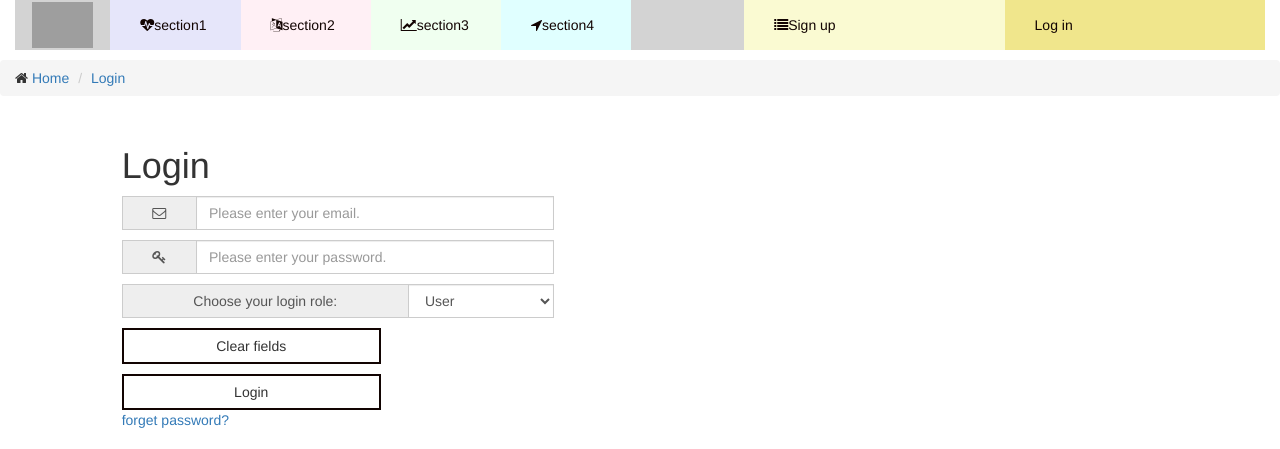
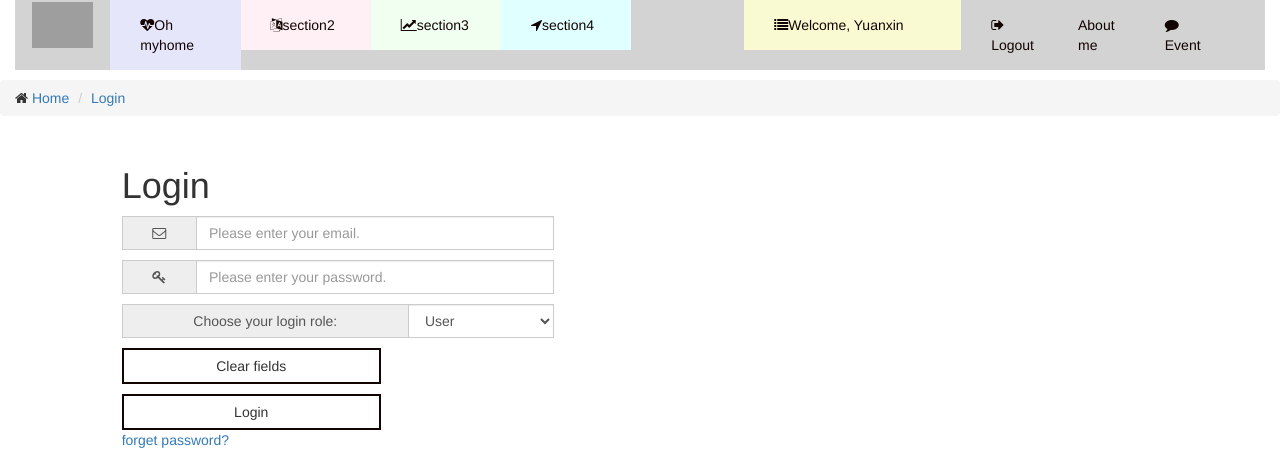
Before and after one commit to Yuhuu/Plan-with-fun, a PHP site: page /WEBprosjekt-2015/ in a window 1280 px wide. Shown: the top 449 px of the page. Run offline with PHP 8.4, Linux system fonts and the light colour scheme; some libraries are stand-ins or nearby versions; grey boxes are pictures that could not be loaded.

Commit message:
add user auth
add user auth

```diff
--- a/index.php
+++ b/index.php
@@ -16,20 +16,20 @@
         <link rel="stylesheet" href="https://maxcdn.bootstrapcdn.com/font-awesome/4.5.0/css/font-awesome.min.css">
         <link rel="stylesheet" href="style.css" type="text/css"/>
         <!-- HTML5 Shim and Respond.js IE8 support of HTML5 elements and media queries -->
-
     </head>
     <body>
+        <!-- navigation nav -->
         <?php
         require_once 'navigation.php';
         ?>
-        <!-- angular templating -->
-        <!-- this is where content will be injected -->
-        <div ng-view>
-        <?php
-        include "login.php";
-        ?>
-        </div>
-        <!--    put angualr scrip at the end , to avail long loading time   -->
+
+        <!-- this is main content where different views will be injected -->
+        <!--<div id="main"><div ng-view>-->
+                <?php
+               include "login.php";
+                ?>
+            <!--</div></div>-->
+        <!-- footer navbar -->
 
     </body>
 </html>
--- a/login.php
+++ b/login.php
@@ -61,8 +61,6 @@
             </select>
         </div>
 
-
-
         <div class="clearfix"></div>
         <div class="input-group col-xs-6 col-xs-3 ">
     <!--    <input type="button" value="Cancel changes" />-->
--- a/navigation.php
+++ b/navigation.php
@@ -12,8 +12,8 @@
     <div class="collapse navbar-collapse nopadding" id="myNavbar" style="background-color:lightgray;">
 
         <ul class="col-xs-12 col-md-5 nav navbar-nav navbar-left nopadding">
-          <li class="col-xs-6 col-md-3" style="background-color:lavender;"><a href="#section1">
-                  <i class="fa fa-heartbeat"></i>section1</a></li>
+          <li class="col-xs-6 col-md-3" style="background-color:lavender;"><a href="#">
+                  <i class="fa fa-heartbeat"></i>Oh myhome</a></li>
           <li class="col-xs-6 col-md-3" style="background-color:lavenderblush;">
               <a href="#section2"><i class="fa fa-language"></i>section2</a></li>
           <li class="col-xs-6 col-md-3" style="background-color:HoneyDew ;">
--- a/userProfile.php
+++ b/userProfile.php
@@ -11,7 +11,7 @@ session_start();
 global $user;
 //$destroySession = destroySession();
 $userstr = "Guest";
-//$_SESSION["user"] = "Yuanxin";
+$_SESSION["user"] = "Yuanxin";
 if (isset($_SESSION['user']))
   {
     $user     = $_SESSION['user'];
@@ -25,15 +25,16 @@ if(checkUser())
   {
     global $user;
     echo "<li class='col-xs-12 col-md-5' style='background-color:lightgoldenrodyellow;'>".
-         "<a href='' id ='flip' ><i class='fa fa-list'></i>Welcome, $user</a></li>".
-         "<li class='col-xs-12 col-md-2'><a href='logout.php'>Logout</a></li>".
-         "<li class='col-xs-12 col-md-2'><a href=''>Home</a></li>" .
-         "<li class='col-xs-12 col-md-3'><a href=''>Messages</a></li>";
+         "<a href='#' id ='flip' ><i class='fa fa-list'></i>Welcome, $user</a></li>".
+         "<li class='col-xs-12 col-md-2'><a href='#logout'>".
+         "<i class='fa fa-sign-out'></i>Logout</a></li>".
+         "<li class='col-xs-12 col-md-2'><a href='#about_me'>About me</a></li>" .
+         "<li class='col-xs-12 col-md-2'><a href='#event'><i class='fa fa-comment'></i>Event</a></li>";
   }
     else {
         echo "<li class='col-xs-12 col-md-6' style='background-color:lightgoldenrodyellow;'>".
-            "<a href='' ><i class='fa fa-list'></i>Sign up</a></li>".
+            "<a href='#sign_up' ><i class='fa fa-list'></i>Sign up</a></li>".
           "<li class='col-xs-12 col-md-6' style='background-color:Khaki;'>".
-          "<a href='#'>Log in </a></li>";
+          "<a href='#login'>Log in </a></li>";
     }
 ?>
```
Also changed, not shown: script.js (+40 -0 lines), user_auth.php (added, +20 -0 lines).
